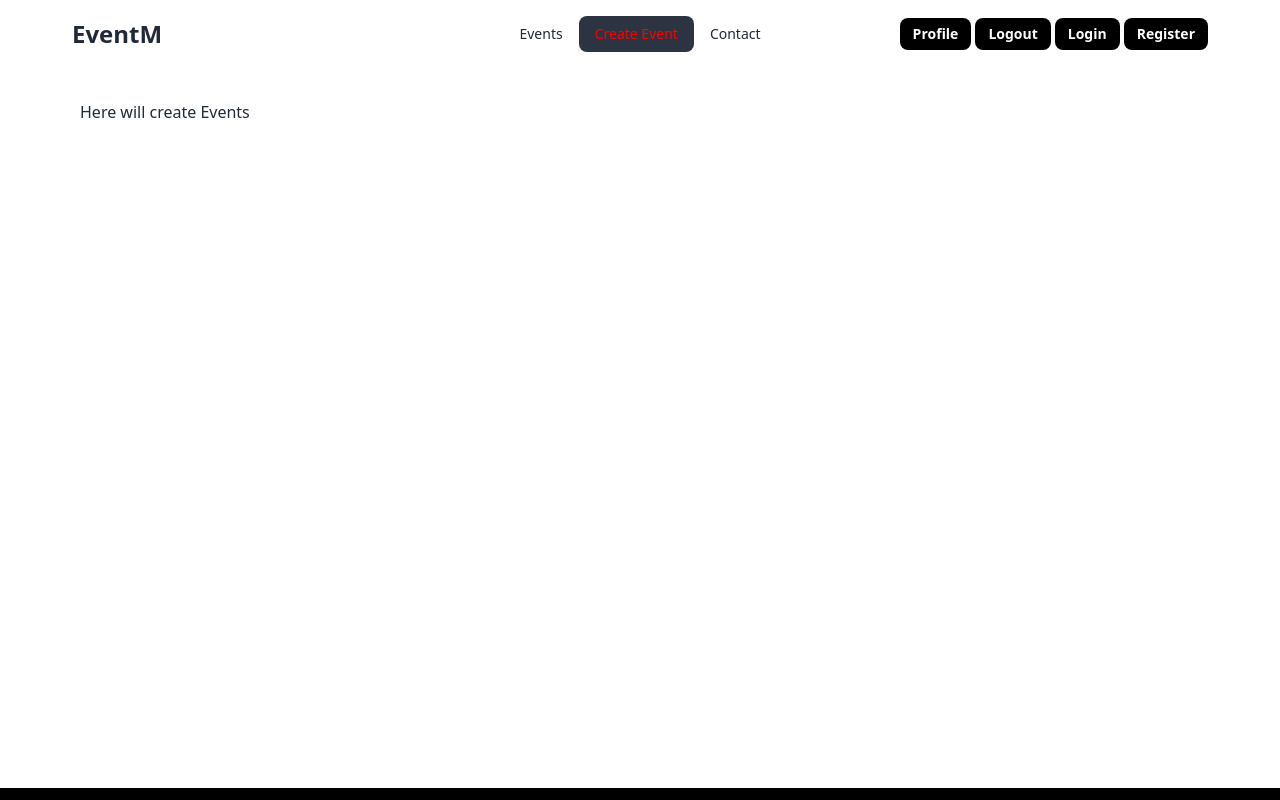
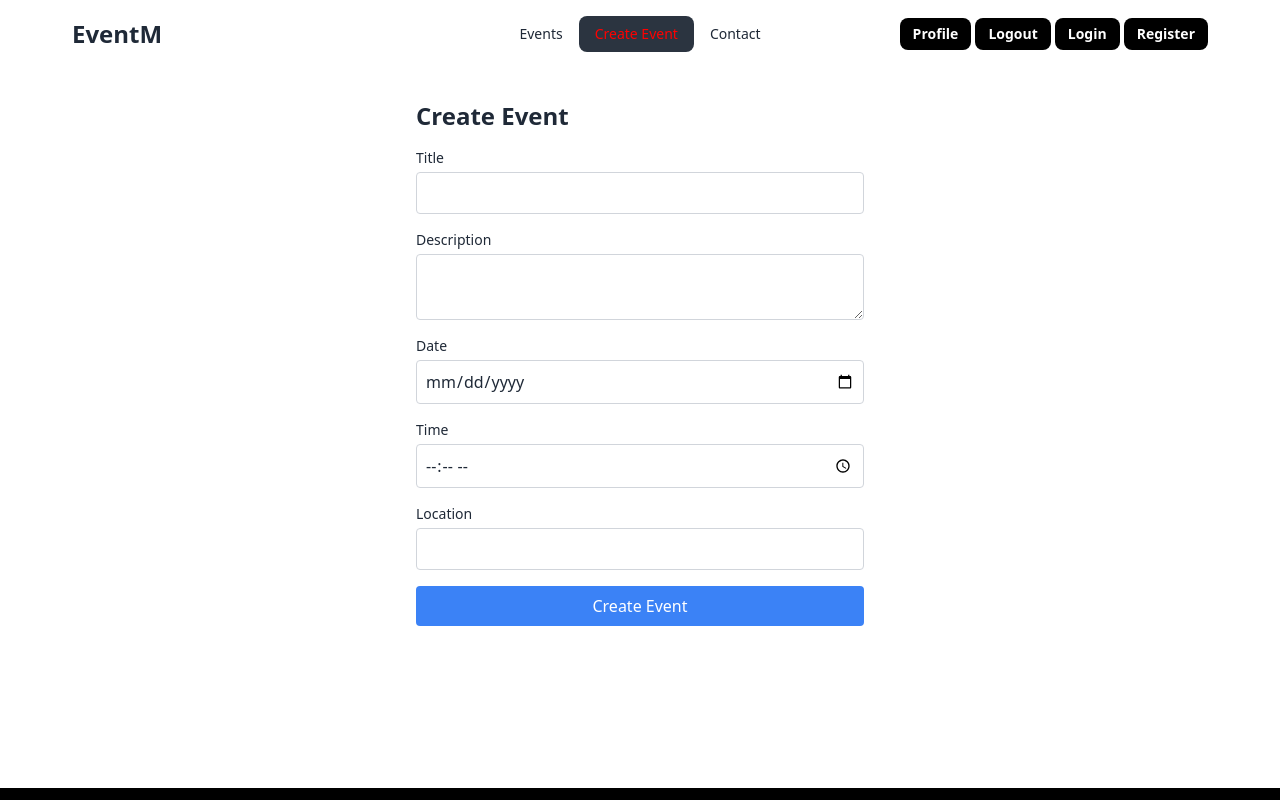
Before and after one commit to Imran-2022/EventF, a React (Vite) app: page /create in a window 1280 px wide. Shown: the top 800 px of the page. Built offline with nearby package versions, Linux system fonts and the light colour scheme; no server answers.

Commit message:
create new events

```diff
--- a/package.json
+++ b/package.json
@@ -10,6 +10,7 @@
     "preview": "vite preview"
   },
   "dependencies": {
+    "axios": "^1.7.7",
     "jwt-decode": "^4.0.0",
     "localforage": "^1.10.0",
     "match-sorter": "^6.3.4",
--- a/src/components/CreateEvents.jsx
+++ b/src/components/CreateEvents.jsx
@@ -1,14 +1,112 @@
-import React, { useEffect, useState } from "react";
-import { Link } from "react-router-dom";
+import React, { useState } from "react";
+import axios from "axios";
+import { useNavigate } from "react-router-dom";
 
 const CreateEvents = () => {
+  const [eventDetails, setEventDetails] = useState({
+    title: "",
+    description: "",
+    date: "",
+    time: "",
+    location: "",
+  });
+
+  const [error, setError] = useState("");
+  const navigate = useNavigate();
+
+  const handleChange = (e) => {
+    const { name, value } = e.target;
+    setEventDetails({ ...eventDetails, [name]: value });
+  };
+
+  const handleSubmit = async (e) => {
+    e.preventDefault();
+    try {
+      const token = localStorage.getItem("token"); // Assuming token is stored in localStorage
+      const userId = localStorage.getItem("userId"); // Assuming userId is stored in localStorage
+
+      const response = await axios.post(
+        `${import.meta.env.VITE_ENDPOINT}/event`, // Update with your backend URL
+        { ...eventDetails, userId },
+        {
+          headers: {
+            Authorization: `Bearer ${token}`,
+          },
+        }
+      );
+
+      if (response.status === 201) {
+        navigate("/"); // Redirect after successful creation
+      }
+    } catch (err) {
+      setError("Failed to create event. Please check the details.");
+    }
+  };
 
   return (
     <div className="container mx-auto px-4 py-8 flex min-h-[90vh]">
-      <div className="w-1/5 pr-8">
-        <div className="mb-8">
-          <p>Here will create Events </p>
-        </div>
+      <div className="w-full max-w-md mx-auto">
+        <h2 className="text-2xl font-bold mb-4">Create Event</h2>
+        {error && <p className="text-red-500">{error}</p>}
+        <form onSubmit={handleSubmit} className="space-y-4">
+          <div>
+            <label className="block text-sm font-medium">Title</label>
+            <input
+              type="text"
+              name="title"
+              value={eventDetails.title}
+              onChange={handleChange}
+              required
+              className="mt-1 block w-full p-2 border border-gray-300 rounded"
+            />
+          </div>
+          <div>
+            <label className="block text-sm font-medium">Description</label>
+            <textarea
+              name="description"
+              value={eventDetails.description}
+              onChange={handleChange}
+              required
+              className="mt-1 block w-full p-2 border border-gray-300 rounded"
+            />
+          </div>
+          <div>
+            <label className="block text-sm font-medium">Date</label>
+            <input
+              type="date"
+              name="date"
+              value={eventDetails.date}
+              onChange={handleChange}
+              required
+              className="mt-1 block w-full p-2 border border-gray-300 rounded"
+            />
+          </div>
+          <div>
+            <label className="block text-sm font-medium">Time</label>
+            <input
+              type="time"
+              name="time"
+              value={eventDetails.time}
+              onChange={handleChange}
+              required
+              className="mt-1 block w-full p-2 border border-gray-300 rounded"
+            />
+          </div>
+          <div>
+            <label className="block text-sm font-medium">Location</label>
+            <input
+              type="text"
+              name="location"
+              value={eventDetails.location}
+              onChange={handleChange}
+              required
+              className="mt-1 block w-full p-2 border border-gray-300 rounded"
+            />
+          </div>
+          <button type="submit" className="mt-4 w-full bg-blue-500 text-white p-2 rounded">
+            Create Event
+          </button>
+        </form>
       </div>
     </div>
   );
```
Also changed, not shown: 1 other file (tests, documents, lock files or other folders).
